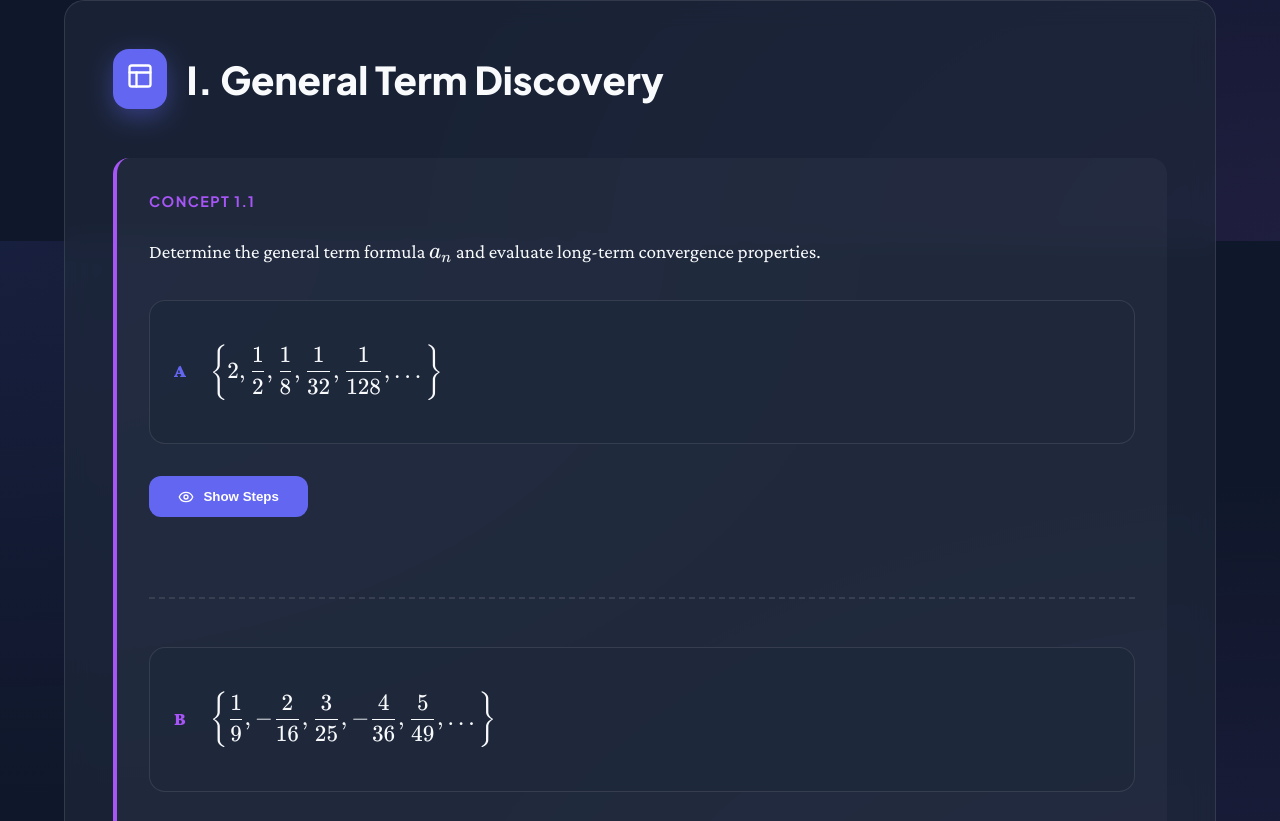
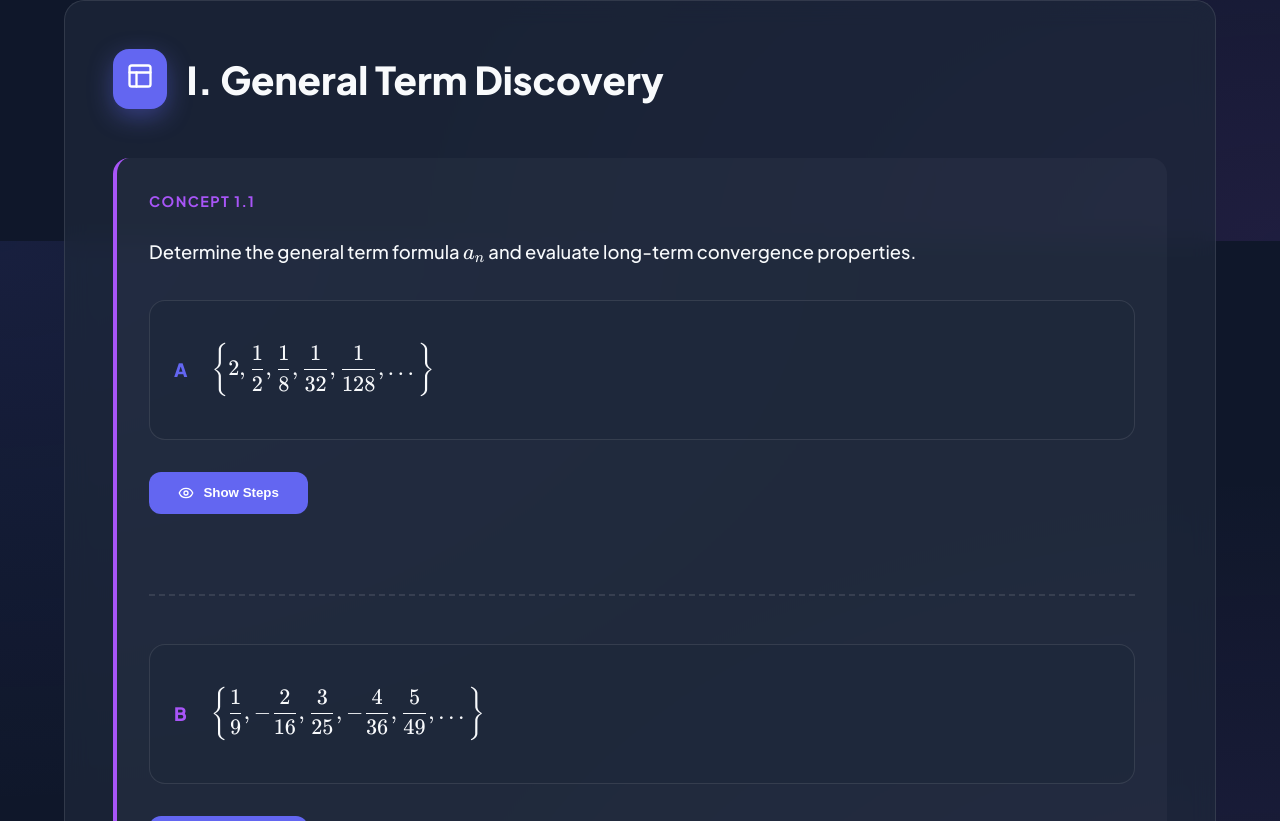
Before and after one commit to parsaabbasian/MATH-1014, a React (Vite) app: page / in a window 1280 px wide. Shown: the part 559-1380 px from the top of the page. Built offline with nearby package versions, Linux system fonts and the light colour scheme.

Commit message:
Final cleanup: Unified fonts to Sans-Serif and removed descriptive text

```diff
--- a/src/index.css
+++ b/src/index.css
@@ -171,8 +171,9 @@
   padding: 2rem;
   margin: 2rem 0;
   border-left: 4px solid var(--secondary);
-  font-family: var(--font-serif);
-  font-size: 1.2rem;
+  font-family: var(--font-sans);
+  font-size: 1.15rem;
+  font-weight: 500;
 }
 
 .example-title {
@@ -303,7 +304,7 @@
   font-size: 1.4rem;
   max-width: 750px;
   line-height: 1.6;
-  font-family: var(--font-serif);
+  font-family: var(--font-sans);
   font-style: italic;
   margin: 0 auto;
 }
```
